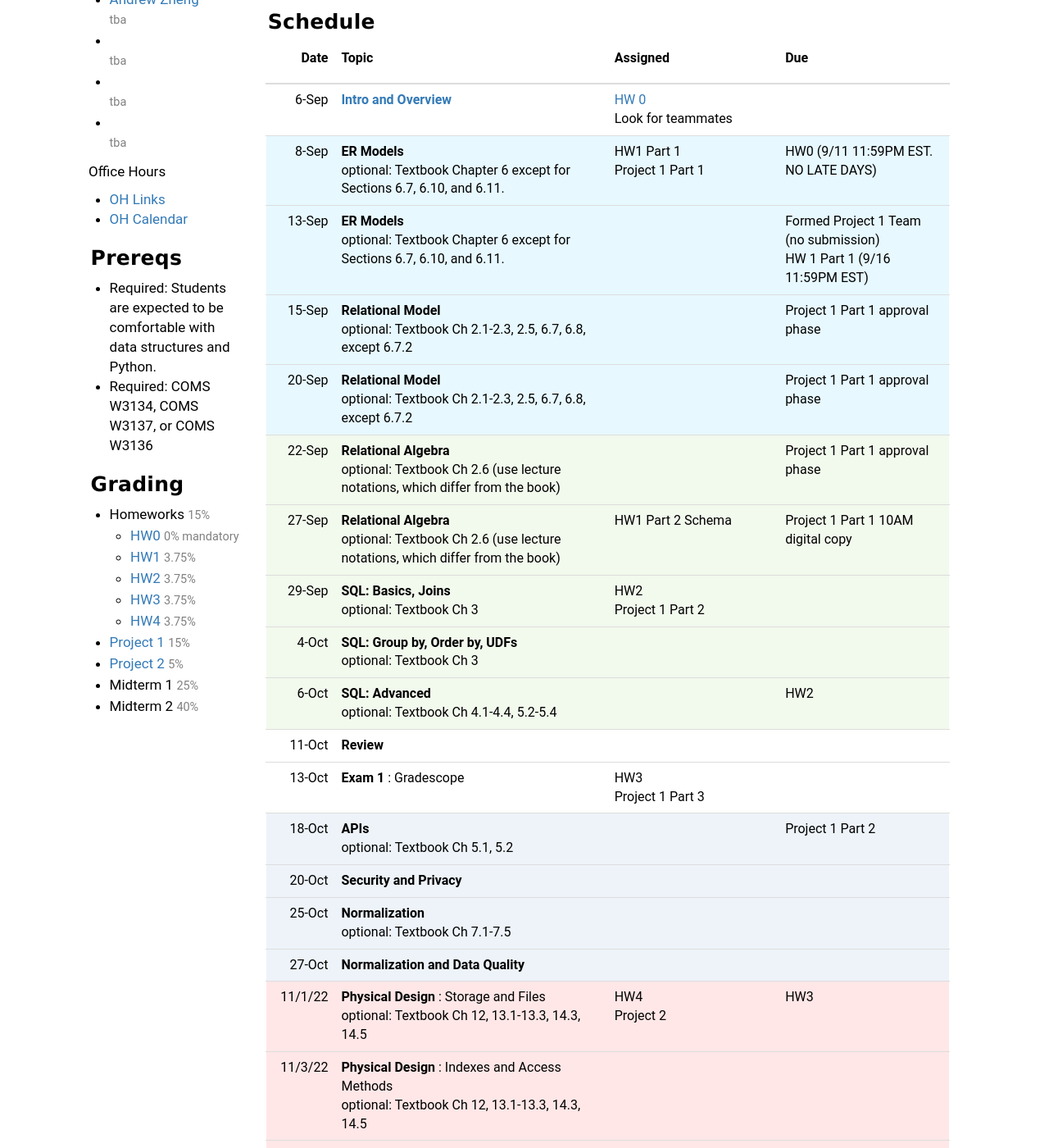
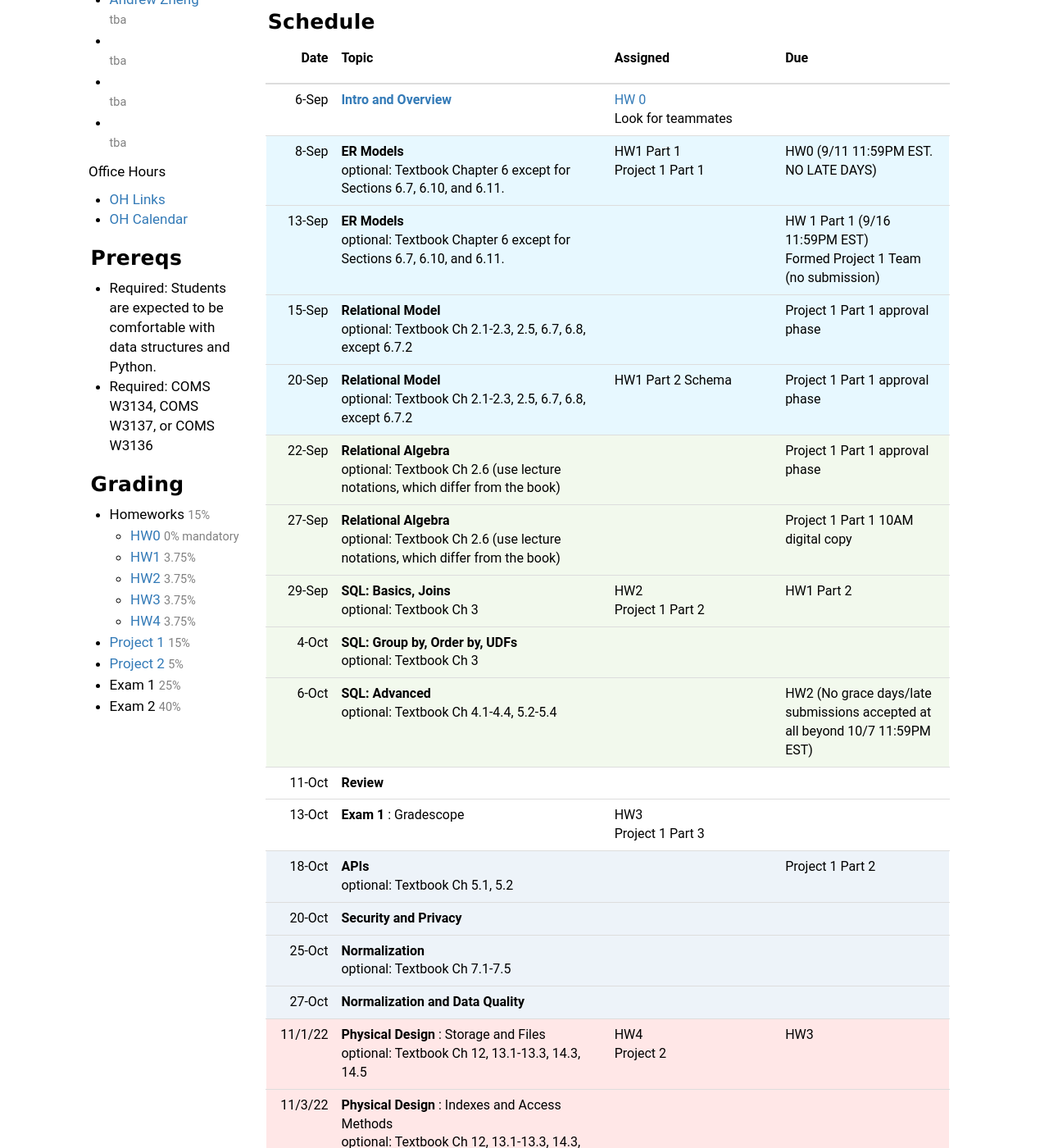
Before and after one commit to andrewzheng5/w4111.github.io, a Jekyll site: the page built from index.md, in a window 1280 px wide and 1400 px high, scrolled down 570 px. Shown: the whole window at 82% size. Built offline with Jekyll 4.4.1, drawn with Linux system fonts in a browser that asks for light colours.

Commit message:
lazy commit msg

```diff
--- a/_data/schedule.csv
+++ b/_data/schedule.csv
@@ -1,14 +1,14 @@
 color,date,slug,title,lshow,link,readings,optional,assigned,ashow,due,dshow
 white,6-Sep,Intro and Overview,,1,https://github.com/w4111/w4111.github.io/blob/master/files/lectures/lec1.pdf,,,"<a href=""https://github.com/w4111/hw0"">HW 0</a><br/>Look for teammates",,,
 #e7f8ff,8-Sep,ER Models,,,https://github.com/w4111/w4111.github.io/blob/master/files/lectures/lec2.pdf,"Chapter 6 except for Sections 6.7, 6.10, and 6.11.",,HW1 Part 1<br/>Project 1 Part 1,,HW0 (9/11 11:59PM EST.  NO LATE DAYS),
-#e7f8ff,13-Sep,ER Models,,,https://github.com/w4111/w4111.github.io/blob/master/files/lectures/lec2.pdf,"Chapter 6 except for Sections 6.7, 6.10, and 6.11.",,,,Formed Project 1 Team (no submission)<br/>HW 1 Part 1 (9/16 11:59PM EST),
+#e7f8ff,13-Sep,ER Models,,,https://github.com/w4111/w4111.github.io/blob/master/files/lectures/lec2.pdf,"Chapter 6 except for Sections 6.7, 6.10, and 6.11.",,,,HW 1 Part 1 (9/16 11:59PM EST)<br/>Formed Project 1 Team (no submission),
 #e7f8ff,15-Sep,Relational Model,,,https://github.com/w4111/w4111.github.io/blob/master/files/lectures/lec3.pdf,"Ch 2.1-2.3, 2.5, 6.7, 6.8, except 6.7.2",,,,Project 1 Part 1 approval phase,
-#e7f8ff,20-Sep,Relational Model,,,https://github.com/w4111/w4111.github.io/blob/master/files/lectures/lec3.pdf,"Ch 2.1-2.3, 2.5, 6.7, 6.8, except 6.7.2",,,,Project 1 Part 1 approval phase,
+#e7f8ff,20-Sep,Relational Model,,,https://github.com/w4111/w4111.github.io/blob/master/files/lectures/lec3.pdf,"Ch 2.1-2.3, 2.5, 6.7, 6.8, except 6.7.2",,HW1 Part 2 Schema,,Project 1 Part 1 approval phase,
 #f2f9ed,22-Sep,Relational Algebra,,,https://github.com/w4111/w4111.github.io/blob/master/files/lectures/lec4.pdf,"Ch 2.6 (use lecture notations, which differ from the book)",,,,Project 1 Part 1 approval phase,
-#f2f9ed,27-Sep,Relational Algebra,,,https://github.com/w4111/w4111.github.io/blob/master/files/lectures/lec4.pdf,"Ch 2.6 (use lecture notations, which differ from the book)",,HW1 Part 2 Schema,,Project 1 Part 1 10AM digital copy,
-#f2f9ed,29-Sep,"SQL: Basics, Joins",,,https://github.com/w4111/w4111.github.io/blob/master/files/lectures/lec5.pdf,Ch 3,,HW2<br/>Project 1 Part 2,,,
+#f2f9ed,27-Sep,Relational Algebra,,,https://github.com/w4111/w4111.github.io/blob/master/files/lectures/lec4.pdf,"Ch 2.6 (use lecture notations, which differ from the book)",,,,Project 1 Part 1 10AM digital copy,
+#f2f9ed,29-Sep,"SQL: Basics, Joins",,,https://github.com/w4111/w4111.github.io/blob/master/files/lectures/lec5.pdf,Ch 3,,HW2<br/>Project 1 Part 2,,HW1 Part 2,
 #f2f9ed,4-Oct,"SQL: Group by, Order by, UDFs",,,https://github.com/w4111/w4111.github.io/blob/master/files/lectures/lec5.pdf,Ch 3,,,,,
-#f2f9ed,6-Oct,SQL: Advanced,,,https://github.com/w4111/w4111.github.io/blob/master/files/lectures/lec5.pdf,"Ch 4.1-4.4, 5.2-5.4",,,,HW2,
+#f2f9ed,6-Oct,SQL: Advanced,,,https://github.com/w4111/w4111.github.io/blob/master/files/lectures/lec5.pdf,"Ch 4.1-4.4, 5.2-5.4",,,,HW2 (No grace days/late submissions accepted at all beyond 10/7 11:59PM EST),
 white,11-Oct,Review,,,,,,,,,
 white,13-Oct,Exam 1,Gradescope,,,,,HW3<br/>Project 1 Part 3,,,
 #edf3f9,18-Oct,APIs,,,https://github.com/w4111/w4111.github.io/blob/master/files/lectures/lec6.pdf,"Ch 5.1, 5.2",,,,Project 1 Part 2,
--- a/_includes/index_left.md
+++ b/_includes/index_left.md
@@ -45,5 +45,5 @@ Office Hours
   * [HW4](https://github.com/w4111/hw4-f22) <small>3.75%</small>
 * [Project 1](https://github.com/w4111/project1-f22) <small>15%</small>
 * [Project 2](https://github.com/w4111/project2-f22) <small>5%</small>
-* Midterm 1 <small>25%</small>
-* Midterm 2 <small>40%</small>
+* Exam 1 <small>25%</small>
+* Exam 2 <small>40%</small>
```
